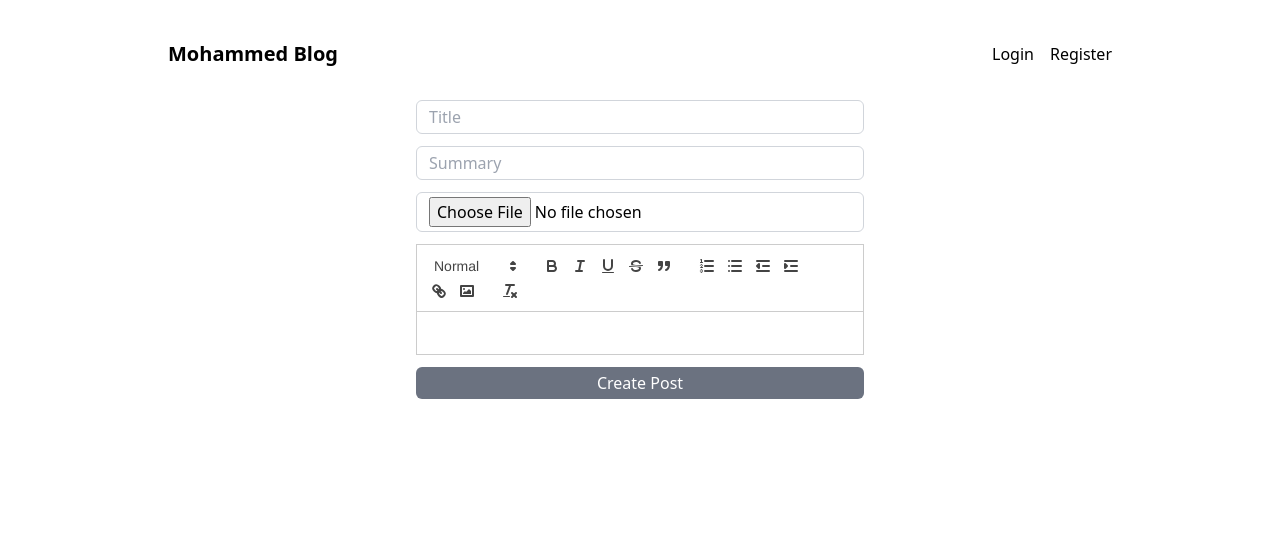
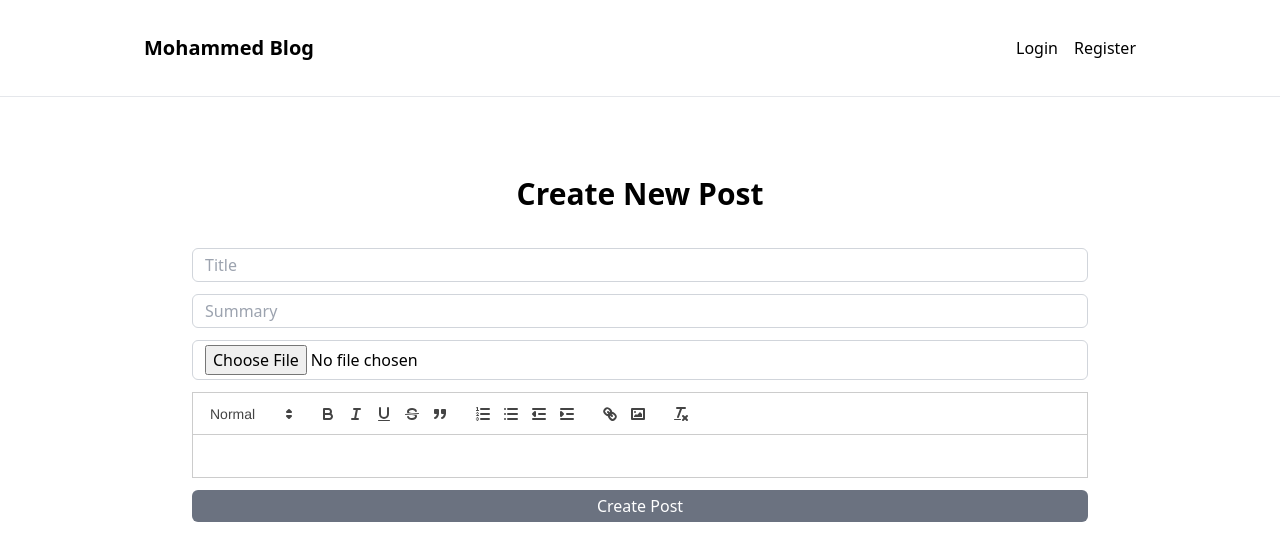
Before and after one commit to mohammedbabiker/mern-blog, a React (Vite) app in the folder client/: page /create in a window 1280 px wide. Shown: the top 560 px of the page. Built offline with nearby package versions, Linux system fonts and the light colour scheme; no server answers.

Commit message:
Tailwind styleing

```diff
--- a/client/src/Header.jsx
+++ b/client/src/Header.jsx
@@ -25,16 +25,18 @@ export default function Header() {
   const username = userInfo?.username;
 
   return (
-    <header className=" flex justify-between mb-8 items-center">
-      <Link to="/" className="no-underline text-inherit font-bold text-xl">
-        Mohammed Blog
-      </Link>
-      <nav className="flex gap-4 items-center">
+    <header className="fixed z-10 top-0 inset-x-0 border-b bg-white ">
+      <nav className="flex items-center justify-between max-w-5xl mx-auto px-4 h-24">
+        <Link to="/" className="no-underline text-inherit font-bold text-xl">
+          Mohammed Blog
+        </Link>
         {username && (
-          <>
-            <span> Welcome, {username}</span>
+          <div className="flex items-center gap-4 space-x-1">
+            {
+              // <span> Welcome, {username}</span>
+            }
             <Link to="/create" className="">
-              Create new Post
+              Create Post
             </Link>
             <Link
               onClick={logout}
@@ -56,17 +58,17 @@ export default function Header() {
                 />
               </svg>
             </Link>
-          </>
+          </div>
         )}
         {!username && (
-          <>
+          <div className="flex gap-4">
             <Link to="/login" className="">
               Login
             </Link>
             <Link to="/register" className="">
               Register
             </Link>
-          </>
+          </div>
         )}
       </nav>
     </header>
--- a/client/src/Layout.jsx
+++ b/client/src/Layout.jsx
@@ -3,7 +3,7 @@ import { Outlet } from "react-router-dom";
 
 export default function Layout() {
   return (
-    <main className="p-10 max-w-screen-lg m-0 mx-auto">
+    <main className="p-10 max-w-screen-lg m-0 mx-auto pt-24">
       <Header />
       <Outlet />
     </main>
--- a/client/src/Post.jsx
+++ b/client/src/Post.jsx
@@ -11,7 +11,7 @@ export default function Post({
   _id,
 }) {
   return (
-    <div className="grid grid-cols-1 sm:grid-cols-2 gap-5 mb-4">
+    <div className="grid grid-cols-1 sm:grid-cols-3 gap-5 mb-4 pt-14 pb-2 border-b-[1px] border-b-gray-200">
       <div className="">
         <Link to={`/post/${_id}`}>
           <img
@@ -21,7 +21,7 @@ export default function Post({
           />
         </Link>
       </div>
-      <div className="">
+      <div className="col-span-2">
         <Link to={`/post/${_id}`}>
           <h1 className="font-bold m-0 text-xl">{title}</h1>
         </Link>
--- a/client/src/pages/CreatePost.jsx
+++ b/client/src/pages/CreatePost.jsx
@@ -31,7 +31,8 @@ export default function CreatePost() {
     return <Navigate to="/" />;
   }
   return (
-    <form className="max-w-md my-0 mx-auto" onSubmit={createPost}>
+    <form className="max-w-4xl my-0 mx-auto pt-20" onSubmit={createPost}>
+      <h1 className="text-3xl font-bold text-center mb-9">Create New Post</h1>
       <input
         type="text"
         placeholder="Title"
@@ -60,7 +61,3 @@ export default function CreatePost() {
     </form>
   );
 }
-//  className="mb-3"
-// theme="snow"
-// placeholder="Content"
-// modules={{ toolbar: [["bold", "italic", "underline"]] }}
--- a/client/src/pages/LoginPage.jsx
+++ b/client/src/pages/LoginPage.jsx
@@ -32,7 +32,7 @@ export default function LoginPage() {
     return <Navigate to="/" />;
   }
   return (
-    <form className="max-w-md my-0 mx-auto" onSubmit={loginUser}>
+    <form className="max-w-md mx-auto mt-20" onSubmit={loginUser}>
       <h1 className="text-3xl font-bold mb-5 text-center">Login</h1>
       <input
         type="text"
--- a/client/src/pages/PostPage.jsx
+++ b/client/src/pages/PostPage.jsx
@@ -19,12 +19,12 @@ export default function PostPage() {
   if (!postInfo)
     return (
       <div>
-        <h1 className="text-center text-gray-400 text-lg">Loading...</h1>
+        <h1 className="text-center text-gray-400 text-lg pt-9">Loading...</h1>
       </div>
     );
 
   return (
-    <div className="max-w-2xl mx-auto">
+    <div className="max-w-5xl mx-auto">
       <h1 className="text-3xl font-bold pt-3 text-center">{postInfo.title}</h1>
       <time className="text-gray-400 block text-center pt-2 text-sm">
         {formatISO9075(new Date(postInfo.createdAt))}
--- a/client/src/pages/RegisterPage.jsx
+++ b/client/src/pages/RegisterPage.jsx
@@ -19,7 +19,7 @@ export default function RegisterPage() {
     }
   }
   return (
-    <form onSubmit={registerUser} className="max-w-md my-0 mx-auto">
+    <form onSubmit={registerUser} className="max-w-md mt-20 mx-auto">
       <h1 className="text-3xl font-bold mb-5 text-center">Register</h1>
       <input
         type="text"
```
